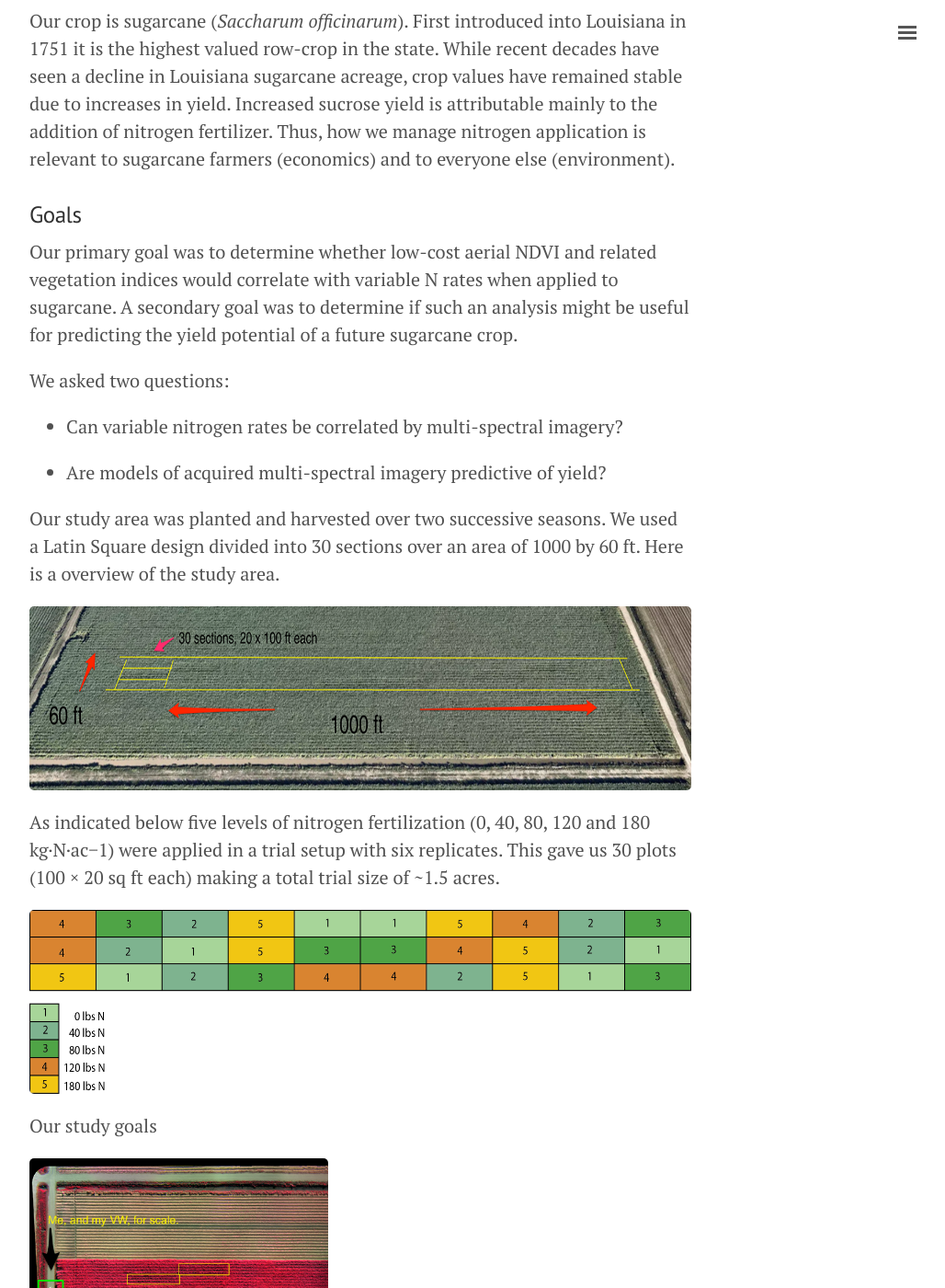
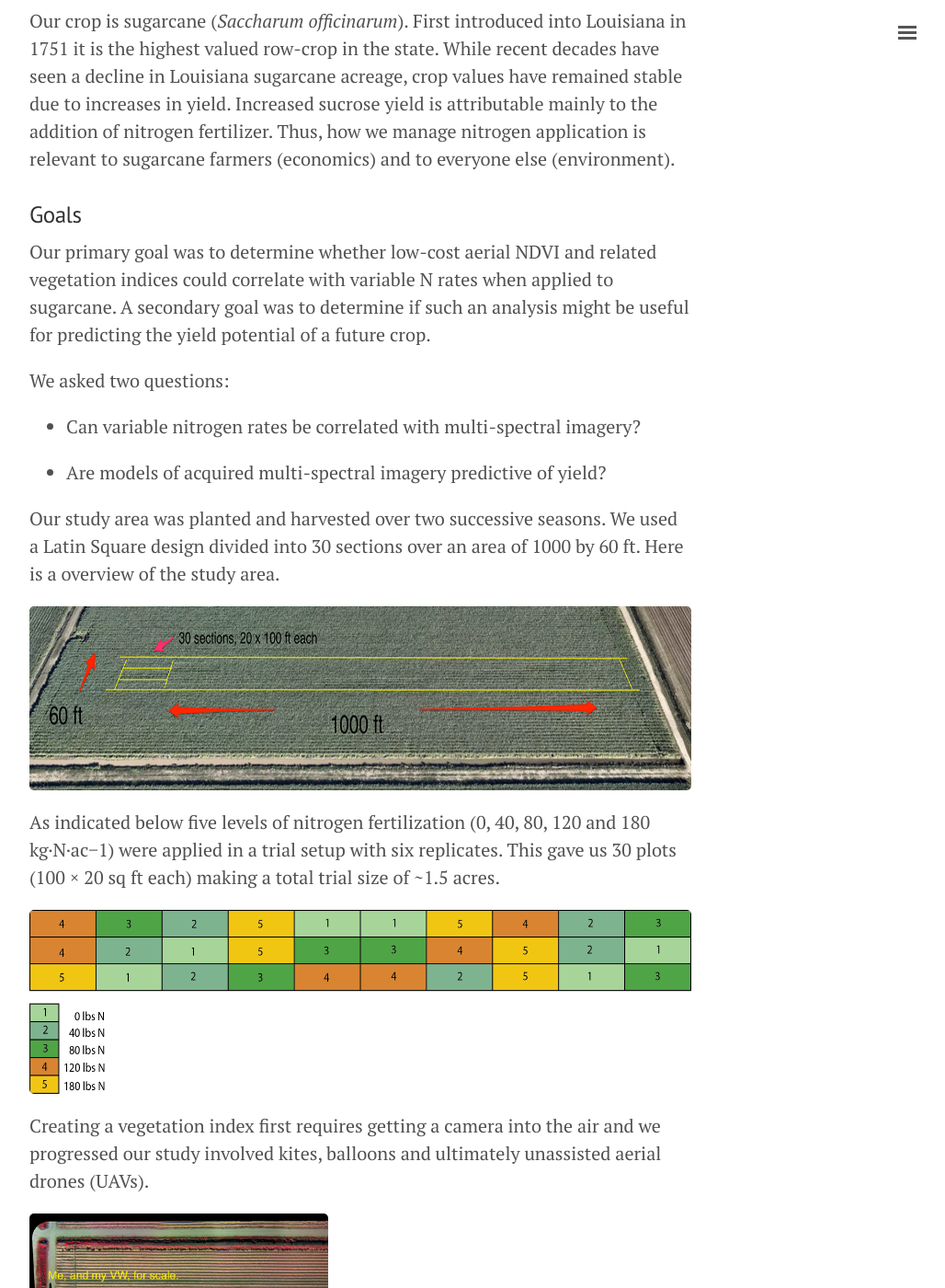
Before and after one commit to geraldmc/geraldmc.github.io, a Jekyll site: the page built from _posts/2019-02-23-predicting-yield-1.md, in a window 1280 px wide and 1400 px high, scrolled down 807 px. Shown: the whole window at 92% size, without its empty margins (248-1276 px from the left). Built offline with Jekyll 4.4.1, drawn with Linux system fonts in a browser that asks for light colours.

Commit message:
updates CV

```diff
--- a/_posts/2019-02-23-predicting-yield-1.md
+++ b/_posts/2019-02-23-predicting-yield-1.md
@@ -14,11 +14,11 @@ Here I'm sharing a series of posts that document my experience managing a two-ye
 Our crop is sugarcane (*Saccharum officinarum*). First introduced into Louisiana in 1751 it is the highest valued row-crop in the state. While recent decades have seen a decline in Louisiana sugarcane acreage, crop values have remained stable due to increases in yield. Increased sucrose yield is attributable mainly to the addition of nitrogen fertilizer. Thus, how we manage nitrogen application is relevant to sugarcane farmers (economics) and to everyone else (environment).
 
 ### Goals
-Our primary goal was to determine whether low-cost aerial NDVI and related vegetation indices would correlate with variable N rates when applied to sugarcane. A secondary goal was to determine if such an analysis might be useful for predicting the yield potential of a future sugarcane crop.
+Our primary goal was to determine whether low-cost aerial NDVI and related vegetation indices could correlate with variable N rates when applied to sugarcane. A secondary goal was to determine if such an analysis might be useful for predicting the yield potential of a future crop.
 
 We asked two questions:
 
-* Can variable nitrogen rates be correlated by multi-spectral imagery?
+* Can variable nitrogen rates be correlated with multi-spectral imagery?
 
 * Are models of acquired multi-spectral imagery predictive of yield?
 
@@ -31,7 +31,7 @@ As indicated below five levels of nitrogen fertilization (0, 40, 80, 120 and 180
 
 ![Treatments]({{ site.url }}/assets/treatment-grid.png){:height="200px" width="850px"}
 
-Our study goals
+Creating a vegetation index first requires getting a camera into the air and we progressed our study involved kites, balloons and ultimately unassisted aerial drones (UAVs).
 
 ![NGR Highlight]({{ site.url }}/assets/NGR-highlight-scale.png){:height="225px" width="325px"}
 
```
